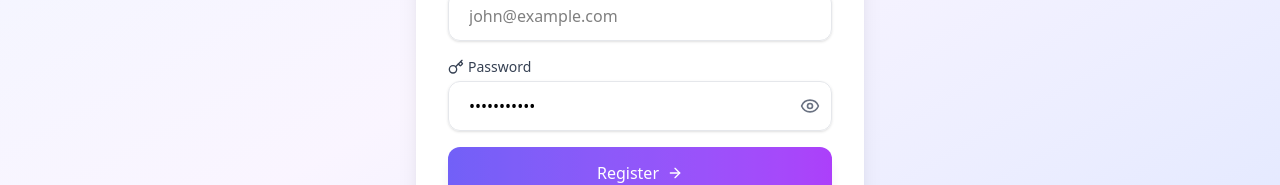
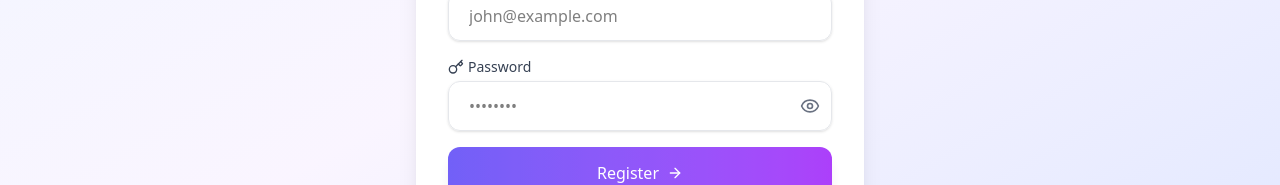
Before and after one commit to soumadip-dev/URL-Shortener-MERN, a React (Vite) app in the folder frontend/: page /auth in a window 1280 px wide. Both pictures are taken after a click on the element "Register". Shown: the part 447-632 px from the top of the page. Built offline with nearby package versions, Linux system fonts and the light colour scheme.

Commit message:
fix: correct mistakes in RegisterForm.jsx

```diff
--- a/frontend/src/components/RegisterForm.jsx
+++ b/frontend/src/components/RegisterForm.jsx
@@ -20,7 +20,7 @@ const RegisterForm = ({ changePage }) => {
   const [formData, setFormData] = useState({
     name: '',
     email: '',
-    password: '8Uh9M96cZq$',
+    password: '',
   });
   const [showPassword, setShowPassword] = useState(false);
 
```
